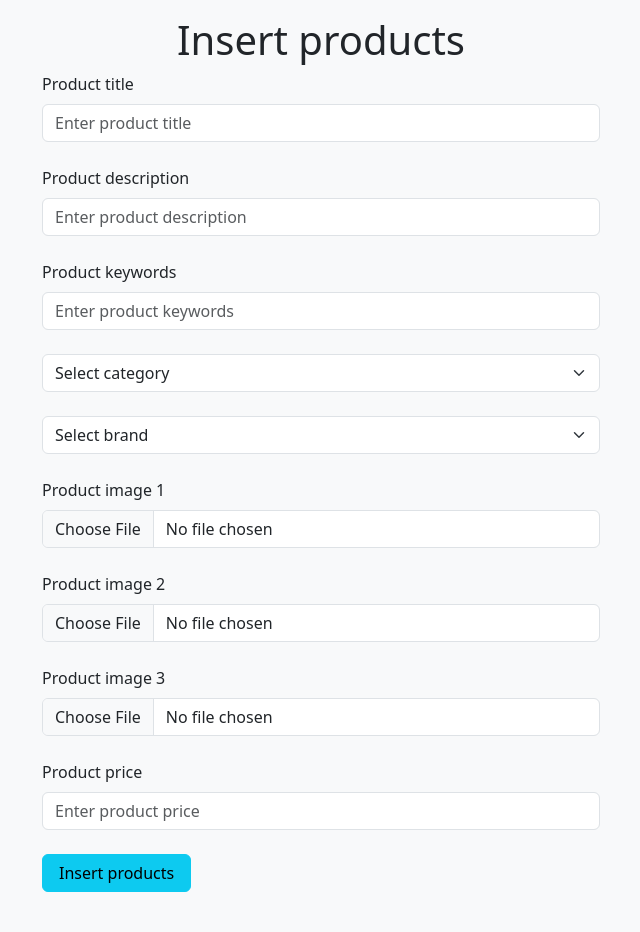
After one commit to L00ka5z78/ecommerce-with-php-mysql, a PHP site: page /admin_area/panel/insert_product.php in a window 1280 px wide. The commit adds this page. Shown: the whole page, without its empty margins (319-959 px from the left). Run offline with PHP 8.4, Linux system fonts and the light colour scheme.

Commit message:
insert product form layout 07.01.24 19:40

```diff
--- a/admin_area/index.php
+++ b/admin_area/index.php
@@ -41,7 +41,9 @@
                     <p class="text-light text-center">admin name</p>
                 </div>
                 <div class="button text-center">
-                    <button class="my-3 px-1"><a href="" class="nav-link text-light bg-info my-1">Insert products</a></button>
+                    <button class="my-3 px-1">
+                        <a href="panel/insert_product.php" class="nav-link text-light bg-info my-1">Insert products</a>
+                    </button>
                     <button class="my-3 px-1"><a href="" class="nav-link text-light bg-info my-1">View products</a></button>
                     <button class="my-3 px-1"><a href="index.php?insert_category" class="nav-link text-light bg-info my-1">Insert categories</a></button>
                     <button class="my-3 px-1"><a href="" class="nav-link text-light bg-info my-1">View categories</a></button>
--- /dev/null
+++ b/admin_area/panel/insert_product.php
@@ -0,0 +1,78 @@
+<!DOCTYPE html>
+<html lang="en">
+
+<head>
+    <meta charset="UTF-8">
+    <meta name="viewport" content="width=device-width, initial-scale=1.0">
+    <title>Insert products-Admin Dashboard</title>
+    <!-- bootstrap css link  -->
+    <link href="https://cdn.jsdelivr.net/npm/bootstrap@5.3.2/dist/css/bootstrap.min.css" rel="stylesheet" integrity="sha384-T3c6CoIi6uLrA9TneNEoa7RxnatzjcDSCmG1MXxSR1GAsXEV/Dwwykc2MPK8M2HN" crossorigin="anonymous">
+    <!-- font awesome link  -->
+    <link rel="stylesheet" href="https://cdnjs.cloudflare.com/ajax/libs/font-awesome/6.5.1/css/all.min.css" integrity="sha512-DTOQO9RWCH3ppGqcWaEA1BIZOC6xxalwEsw9c2QQeAIftl+Vegovlnee1c9QX4TctnWMn13TZye+giMm8e2LwA==" crossorigin="anonymous" referrerpolicy="no-referrer" />
+    <link rel="stylesheet" href="./styles/styles.css">
+</head>
+
+<body class="bg-light">
+    <div class="container mt-3">
+        <h1 class="text-center">Insert products</h1>
+        <form action="" method="post" enctype="multipart/form-data">
+            <div class="form-outline mb-4 w-50 m-auto">
+                <label for="product_title" class="form-label">Product title</label>
+                <input type="text" name="product_title" id="product_title" class="form-control" placeholder="Enter product title" autocomplete="off" required>
+            </div>
+            <div class="form-outline mb-4 w-50 m-auto">
+                <label for="description" class="form-label">Product description</label>
+                <input type="text" name="description" id="description" class="form-control" placeholder="Enter product description" autocomplete="off" required>
+            </div>
+            <div class="form-outline mb-4 w-50 m-auto">
+                <label for="product_keywords" class="form-label">Product keywords</label>
+                <input type="text" name="product_keywords" id="product_keywords" class="form-control" placeholder="Enter product keywords" autocomplete="off" required>
+            </div>
+            <div class="form-outline mb-4 w-50 m-auto">
+                <select name="product_category" id="" class="form-select">
+                    <option value="">Select category</option>
+                    <option value="">fruit11s</option>
+                    <option value="">sho22es</option>
+                    <option value="">Sele33ct </option>
+                    <option value="">veggi444es</option>
+                    <option value="">cool 4555category</option>
+                </select>
+            </div>
+            <div class="form-outline mb-4 w-50 m-auto">
+                <select name="product_brands" id="" class="form-select">
+                    <option value="">Select brand</option>
+                    <option value="">fruit11s</option>
+                    <option value="">sho22es</option>
+                    <option value="">Sele33ct </option>
+                    <option value="">veggi444es</option>
+                    <option value="">cool 4555category</option>
+                </select>
+            </div>
+            <!-- img1 -->
+            <div class="form-outline mb-4 w-50 m-auto">
+                <label for="product_image1" class="form-label">Product image 1</label>
+                <input type="file" name="product_image1" id="product_image1" class="form-control" required>
+            </div>
+            <!-- img2 -->
+            <div class="form-outline mb-4 w-50 m-auto">
+                <label for="product_image2" class="form-label">Product image 2</label>
+                <input type="file" name="product_image2" id="product_image2" class="form-control" required>
+            </div>
+            <!-- img3 -->
+            <div class="form-outline mb-4 w-50 m-auto">
+                <label for="product_image3" class="form-label">Product image 3</label>
+                <input type="file" name="product_image3" id="product_image3" class="form-control" required>
+            </div>
+            <div class="form-outline mb-4 w-50 m-auto">
+                <label for="product_price" class="form-label">Product price</label>
+                <input type="text" name="product_price" id="product_price" class="form-control" placeholder="Enter product price" autocomplete="off" required>
+            </div>
+            <div class="form-outline mb-4 w-50 m-auto">
+                <input type="submit" name="insert_product" class="btn btn-info mb-3 px-3" value="Insert products">
+            </div>
+        </form>
+    </div>
+
+</body>
+
+</html>
```
